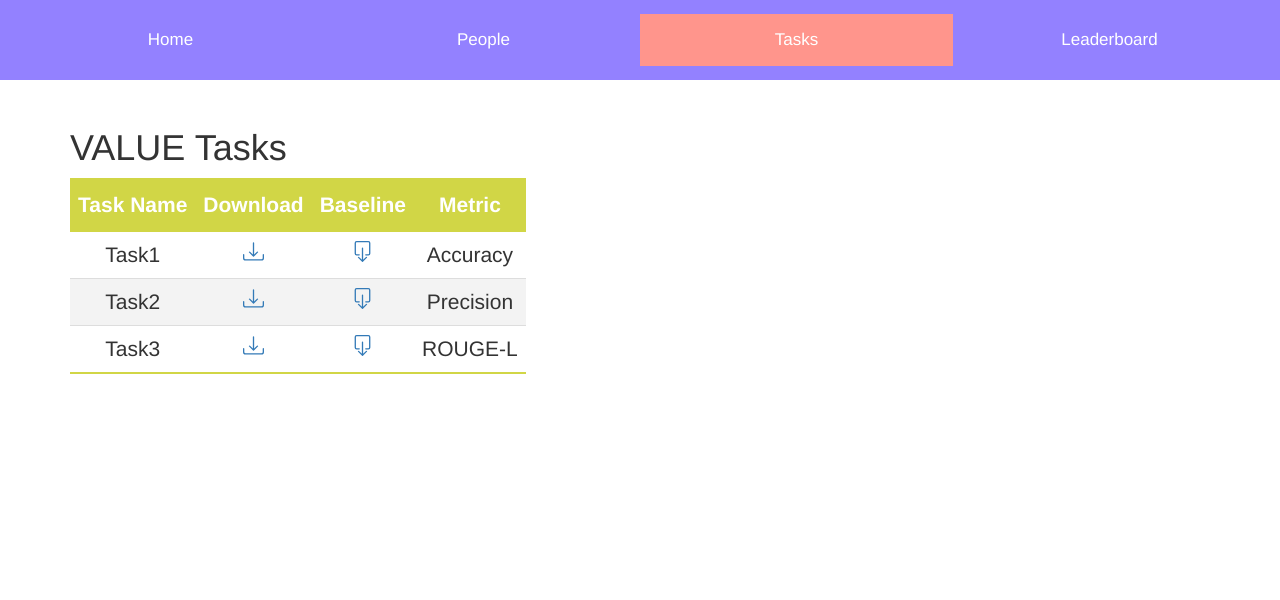
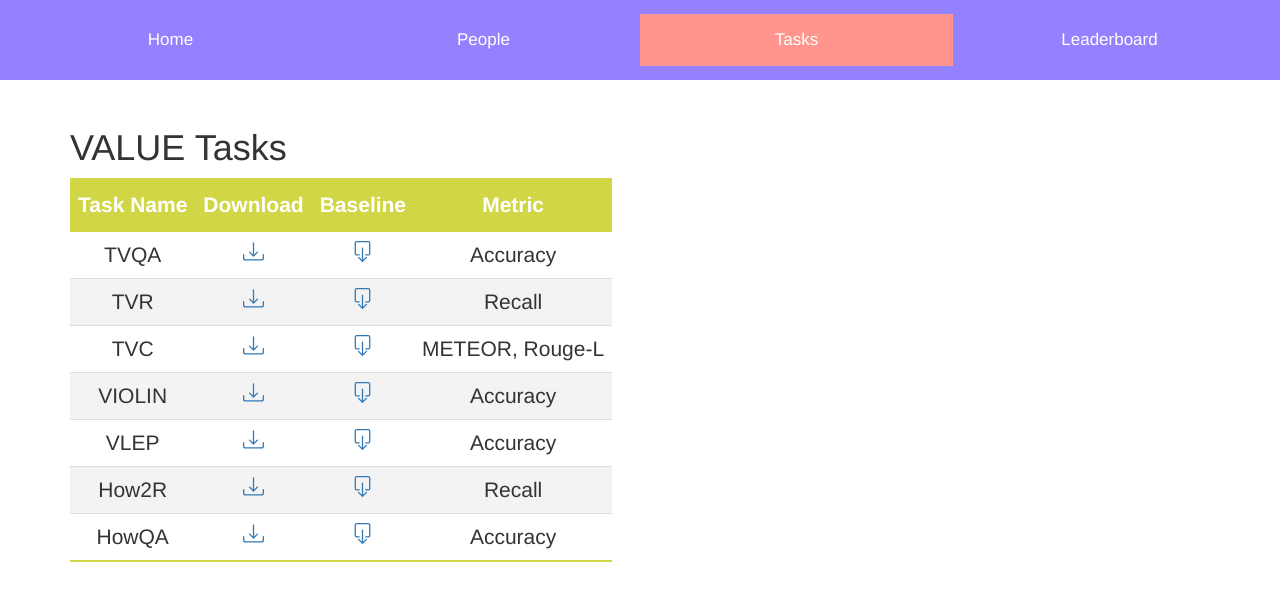
Before and after one commit to VALUE-Leaderboard/VALUE-Leaderboard.github.io, a React (Create React App) app in the folder WebApplication1/ClientApp/: page /tasks in a window 1280 px wide. Shown: the top 600 px of the page. Built offline with nearby package versions, Linux system fonts and the light colour scheme.

Commit message:
Added actual tasks and links to the tasks tab

```diff
--- a/WebApplication1/ClientApp/src/components/TaskModel.js
+++ b/WebApplication1/ClientApp/src/components/TaskModel.js
@@ -1,62 +1,44 @@
 export const TASK_MODEL = [
-    /* {
+    {
         name: "TVQA",
         download: "https://github.com/linjieli222/VALUE",
-        code: "",
+        code: "https://github.com/linjieli222/HERO",
         metric: "Accuracy"
     },
     {
         name: "TVR",
         download: "https://github.com/linjieli222/VALUE",
-        code: "",
+        code: "https://github.com/linjieli222/HERO",
         metric: "Recall"
     },
     {
         name: "TVC",
         download: "https://github.com/linjieli222/VALUE",
-        code: "",
+        code: "https://github.com/linjieli222/HERO",
         metric: "METEOR, Rouge-L"
     },
     {
         name: "VIOLIN",
         download: "https://github.com/linjieli222/VALUE",
-        code: "",
+        code: "https://github.com/linjieli222/HERO",
         metric: "Accuracy"
     },
     {
         name: "VLEP",
         download: "https://github.com/linjieli222/VALUE",
-        code: "",
+        code: "https://github.com/linjieli222/HERO",
         metric: "Accuracy"
     },
     {
         name: "How2R",
         download: "https://github.com/linjieli222/VALUE",
-        code: "",
+        code: "https://github.com/linjieli222/HERO",
         metric: "Recall"
     },
     {
         name: "HowQA",
         download: "https://github.com/linjieli222/VALUE",
-        code: "",
+        code: "https://github.com/linjieli222/HERO",
         metric: "Accuracy"
-    } */
-    {
-        name: "Task1",
-        download: "",
-        code: "",
-        metric: "Accuracy"
-    },
-    {
-        name: "Task2",
-        download: "",
-        code: "",
-        metric: "Precision"
-    },
-    {
-        name: "Task3",
-        download: "",
-        code: "",
-        metric: "ROUGE-L"
     }
 ]
```
